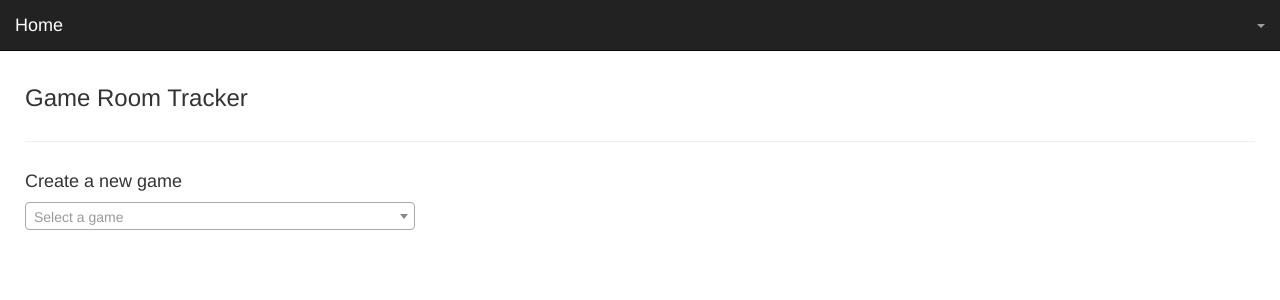
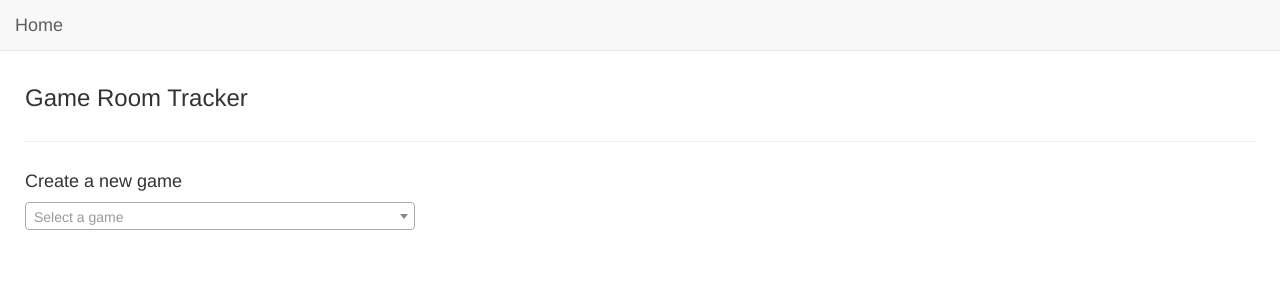
Before and after one commit to travisreed-wf/GameRoomTracker, a Flask app: page / in a window 1280 px wide. Shown: the top 300 px of the page. Run offline with Flask 2, Linux system fonts and the light colour scheme; data that the repository does not hold is empty; some libraries are stand-ins or nearby versions.

Commit message:
fix navbar

```diff
--- a/app.yaml
+++ b/app.yaml
@@ -1,4 +1,4 @@
-application: game-room-tracker
+application: game-room-stats
 version: 1
 runtime: python27
 api_version: 1
--- a/main.py
+++ b/main.py
@@ -11,7 +11,7 @@ app.debug = True
 app.config['DEBUG_TB_INTERCEPT_REDIRECTS'] = False
 app.secret_key = "SecretKey"
 
-toolbar = DebugToolbarExtension(app)
+# toolbar = DebugToolbarExtension(app)
 
 game_api.setup_urls(app)
 home_views.setup_urls(app)
--- a/templates/layout.html
+++ b/templates/layout.html
@@ -11,37 +11,10 @@
   </head>
   <body style="padding: 65px 25px">
     <!-- Start NavBar -->
-    <nav class="navbar navbar-inverse navbar-fixed-top" id="page-nav">
+    <nav class="navbar navbar-default navbar-fixed-top" id="page-nav">
       <div class="container-fluid">
         <div class="navbar-header">
-          <button type="button" class="navbar-toggle" data-toggle="collapse" data-target="navbar-collapse">
-            <span class="sr-only">Toggle navigation</span>
-            <span class="icon-bar"></span>
-            <span class="icon-bar"></span>
-            <span class="icon-bar"></span>
-          </button>
           <a class="navbar-brand" href='/'>Home</a>
-        </div>
-        <!-- Start Drowdown Menu If Logged In -->
-        <ul  class="nav navbar navbar-nav">
-          <li class='dropdown top-level-nav'>
-          </li>
-        </ul>
-        <ul class="nav navbar navbar-nav">
-
-        </ul>
-        <ul class="nav navbar-right navbar-nav">
-          <li class="dropdown">
-            <a href="#" class="dropdown-toggle" data-toggle="dropdown" role="button">
-              {% if session.user %}
-                {{ session.user.username }}
-              {% endif %} <!-- endif session.user -->
-              <span class="caret"></span>
-            </a>
-          </li>
-        </ul>
-        <!-- Creates the dropdown menu when window gets small -->
-        <div class="collapse navbar-collapse">
         </div>
       </div>
     </nav>
```
